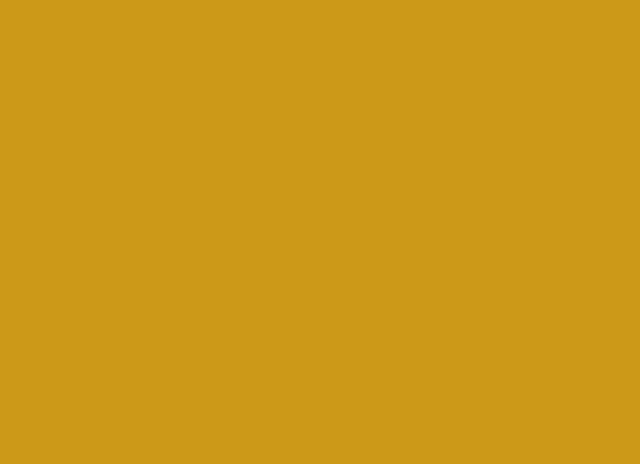
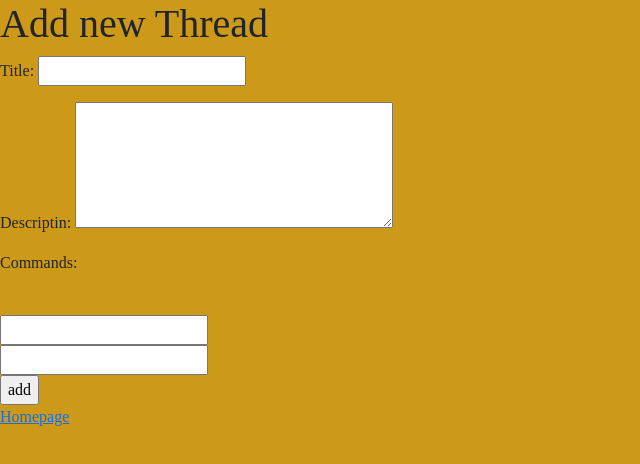
Before and after one commit to steve4060/BFI-Chan, a React (Vite) app: page /1/add in a window 1280 px wide. Before the commit this address had no page. Shown: the top 464 px of the page, without its empty margins (0-640 px from the left). Built offline with nearby package versions, Linux system fonts and the light colour scheme; data requests are answered from the project's data file; a web font is replaced by a local one.

Commit message:
Tried to add an Add for new Threads

```diff
--- /dev/null
+++ b/src/components/Add/Add.jsx
@@ -0,0 +1,44 @@
+import {useParams, NavLink} from 'react-router';
+import {http_get_as_json, host, http_post} from '../../modules/httpHelper.mjs';
+
+export default function Add() {
+    const params = useParams();
+    const board = http_get_as_json(host() + "boards?short_hand=" + params.board);
+    const board_id = board.id;
+    const threads = http_get_as_json(host() + "threads");
+    const thread_id = threads.count+1;
+    return (
+        <>
+            <div>
+                <div>
+                    <h1>Add new Thread</h1>
+                    <form id="add_thread">
+                        <p>Title: <input type="text" name="title" /></p>
+                        <p>Descriptin: <textarea name="dist" rows="5" cols="33"></ textarea></p>
+                        <div>
+                            <p>Commands: </p> <br/>
+                            <input type="text" name="command1" /> <br />
+                            <input type="text" name="command2" /> <br />
+                        </div>
+                        <input type="button" onClick={() => {
+                            const form = document.getElementById('add_thread');
+                            const obj = {
+                                "id": thread_id,
+                                "title": form.elements.title.value,
+                                "dist": form.elements.dist.value,
+                                "command1": form.elements.command1,
+                                "command2": form.elements.command2,
+                                "board_id": board_id
+                            }
+                            console.log(obj);
+                            http_post(host() + "threads", JSON.stringify(obj));
+                        }} value="add" />
+                    </form>
+                </div>
+                <NavLink to="/">
+                    Homepage
+                </NavLink>
+            </div>
+        </>
+    );
+}
--- a/src/main.jsx
+++ b/src/main.jsx
@@ -3,6 +3,7 @@ import { createRoot } from 'react-dom/client'
 import { BrowserRouter, Routes, Route } from 'react-router';
 import App from './components/App/App'
 import LandingPage from './components/LandingPage/LandingPage';
+import Add from './components/Add/Add';
 
 createRoot(document.getElementById('root')).render(
   <StrictMode>
@@ -10,6 +11,7 @@ createRoot(document.getElementById('root')).render(
         <Routes>
             <Route path="/" element={<LandingPage />} />
             <Route path=":board" element={<App />} />
+            <Route path=":board/add" element={<Add />} />
         </Routes>
     </BrowserRouter>
   </StrictMode>
--- a/src/modules/httpHelper.mjs
+++ b/src/modules/httpHelper.mjs
@@ -2,6 +2,13 @@ export function http_get(url) {
     const xmlHttp = new XMLHttpRequest()
     xmlHttp.open("GET", url, false);
     xmlHttp.send();
+    return xmlHttp.responseText;
+}
+
+export function http_post(url, post) {
+    const xmlHttp = new XMLHttpRequest()
+    xmlHttp.open("POST", url, false);
+    xmlHttp.send(post);
     return xmlHttp.responseText;
 }
 
```
